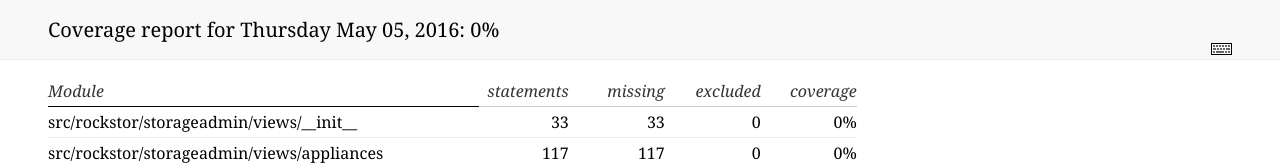
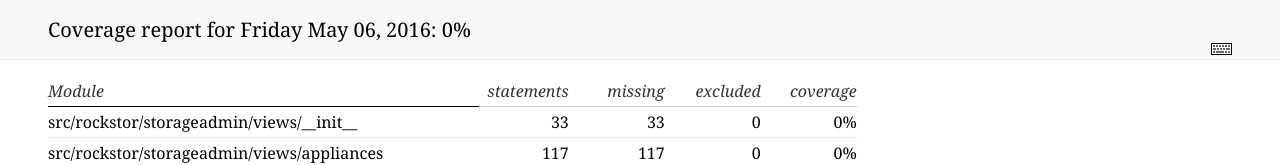
Before and after one commit to rockstor/testcoverage, a plain HTML site: page index.html in a window 1280 px wide. Shown: the top 165 px of the page. Drawn offline with Linux system fonts and the light colour scheme.

Commit message:
coverage report update for Friday May 06, 2016

```diff
--- a/index.html
+++ b/index.html
@@ -2,7 +2,7 @@
 <html>
 <head>
     <meta http-equiv='Content-Type' content='text/html; charset=utf-8'>
-    <title>Coverage report for Thursday May 05, 2016</title>
+    <title>Coverage report for Friday May 06, 2016</title>
     <link rel='stylesheet' href='style.css' type='text/css'>
 
     <script type='text/javascript' src='jquery.min.js'></script>
@@ -17,7 +17,7 @@
 
 <div id='header'>
     <div class='content'>
-        <h1>Coverage report for Thursday May 05, 2016:
+        <h1>Coverage report for Friday May 06, 2016:
             <span class='pc_cov'>0%</span>
         </h1>
         <img id='keyboard_icon' src='keybd_closed.png'>
```
Also changed, not shown: 1 other file.
